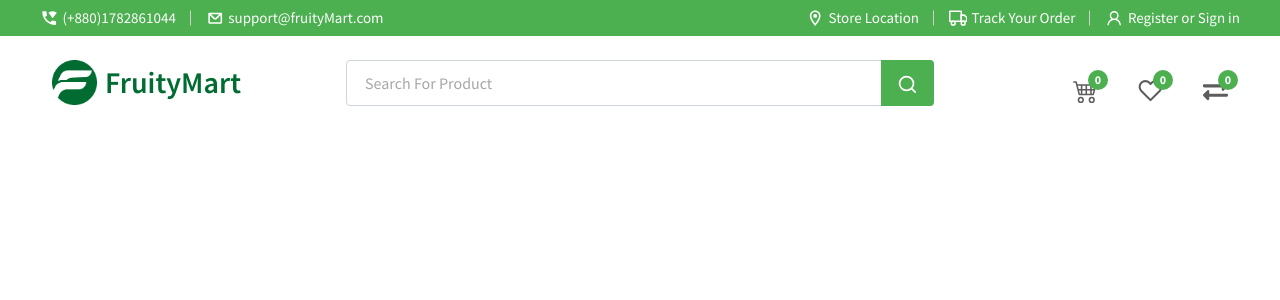
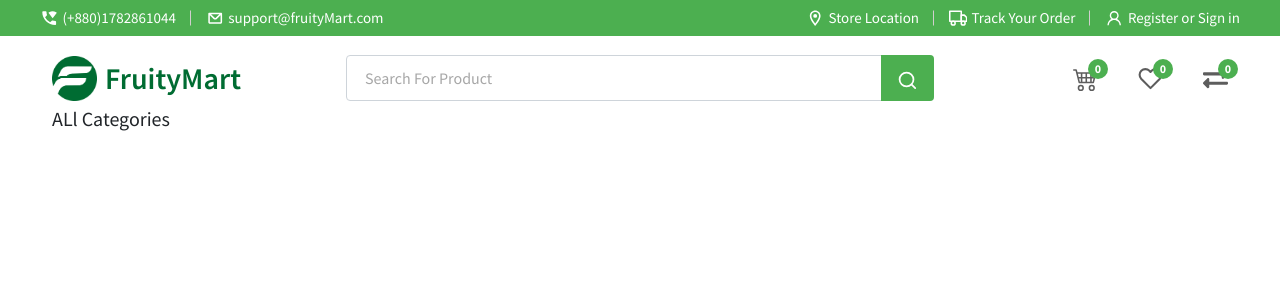
Before and after one commit to shahnewaz171/FruityMart, a React (Create React App) app: page / in a window 1280 px wide. Shown: the top 300 px of the page. Built offline with nearby package versions, Linux system fonts and the light colour scheme.

Commit message:
updated file path

```diff
--- a/src/App.js
+++ b/src/App.js
@@ -3,7 +3,7 @@ import '../node_modules/bootstrap/dist/css/bootstrap.min.css';
 // import '../node_modules/bootstrap/dist/js/bootstrap.bundle';
 import './App.css';
 import { BrowserRouter as Router, Switch, Route } from "react-router-dom";
-import Header from './components/Header/Header';
+import Header from './components/Home/Header/Header';
 
 function App() {
 
--- a/src/components/Header/Header.css
+++ b/src/components/Home/Header/Header.css
@@ -60,7 +60,7 @@
 
 /* Main Header */
 .main-header{
-    margin-top: 1.5rem;
+    margin-top: .8rem;
 }
 .main-header .header-logo{
     display: flex;
@@ -150,9 +150,6 @@
     border-top: 2px solid #4CAF50;
     display: none;
 }
-.helpful-links .helpful-links-inner .my-dropdown:hover #product-items{
-    display: block !important;
-}
 .main-header .cart-items{
     max-height: 400px;
     overflow-y: auto;
@@ -236,7 +233,9 @@
 
 /* Media Query styles */
 @media screen and (min-width: 992px) {
-
+    .helpful-links .helpful-links-inner .my-dropdown:hover #product-items{
+        display: block !important;
+    }
 }
 @media only screen and (max-width: 767px) {
     .top-header{
--- a/src/components/Header/Header.js
+++ b/src/components/Home/Header/Header.js
@@ -2,6 +2,7 @@ import React from 'react';
 import TopHeader from './TopHeader';
 import './Header.css';
 import MainHeader from './MainHeader';
+import MainMenu from '../MainMenu/MainMenu';
 
 const Header = () => {
 
@@ -9,6 +10,7 @@ const Header = () => {
         <>
             <TopHeader />
             <MainHeader />
+            <MainMenu />
         </>
     );
 };
--- a/src/components/Header/MainHeader.js
+++ b/src/components/Home/Header/MainHeader.js
@@ -1,13 +1,13 @@
 import React from 'react';
-import { Container, Row, Col, Image, Form, FormControl, Button, Badge, OverlayTrigger, Tooltip } from 'react-bootstrap';
+import { Container, Row, Col, Image, Form, FormControl, Button, Badge } from 'react-bootstrap';
 import { FiSearch, FiHeart } from "react-icons/fi";
 import { BsCart4 } from "react-icons/bs";
 import { FaExchangeAlt } from "react-icons/fa";
 import { FontAwesomeIcon } from '@fortawesome/react-fontawesome'
 import { faTimes } from '@fortawesome/free-solid-svg-icons';
 import { Link } from 'react-router-dom';
-import Logo from '../../images/logo/logo1.png';
-import Product1 from '../../images/products/1.png';
+import Logo from '../../../images/logo/logo1.png';
+import Product1 from '../../../images/products/1.png';
 
 const MainHeader = () => {
 
@@ -15,7 +15,7 @@ const MainHeader = () => {
         <>
             <section className="main-header">
                 <Container className="custom-container">
-                    <Row className="m-0">
+                    <Row className="m-0 align-items-center">
                         <Col lg={3} sm={6} className="remove-pad col-5">
                             <div className="header-logo">
                                 <Image src={Logo} fluid />
--- /dev/null
+++ b/src/components/Home/MainMenu/MainMenu.js
@@ -0,0 +1,20 @@
+import React from 'react';
+import { Col, Container, Row } from 'react-bootstrap';
+import './MainMenu.css';
+
+const MainMenu = () => {
+
+    return (
+        <div className="mainMenu-area">
+            <Container className="custom-container">
+                <Row>
+                    <Col lg={3}>
+                        <h5>ALl Categories</h5>
+                    </Col>
+                </Row>
+            </Container>
+        </div>
+    );
+};
+
+export default MainMenu;
```
Also changed, not shown: src/components/Home/Header/TopHeader.js (renamed from src/components/Header/TopHeader.js), src/components/Home/MainBanner/MainBanner.js (renamed from src/components/MainBanner/MainBanner.js), src/components/Home/MainMenu/MainMenu.css (added).
